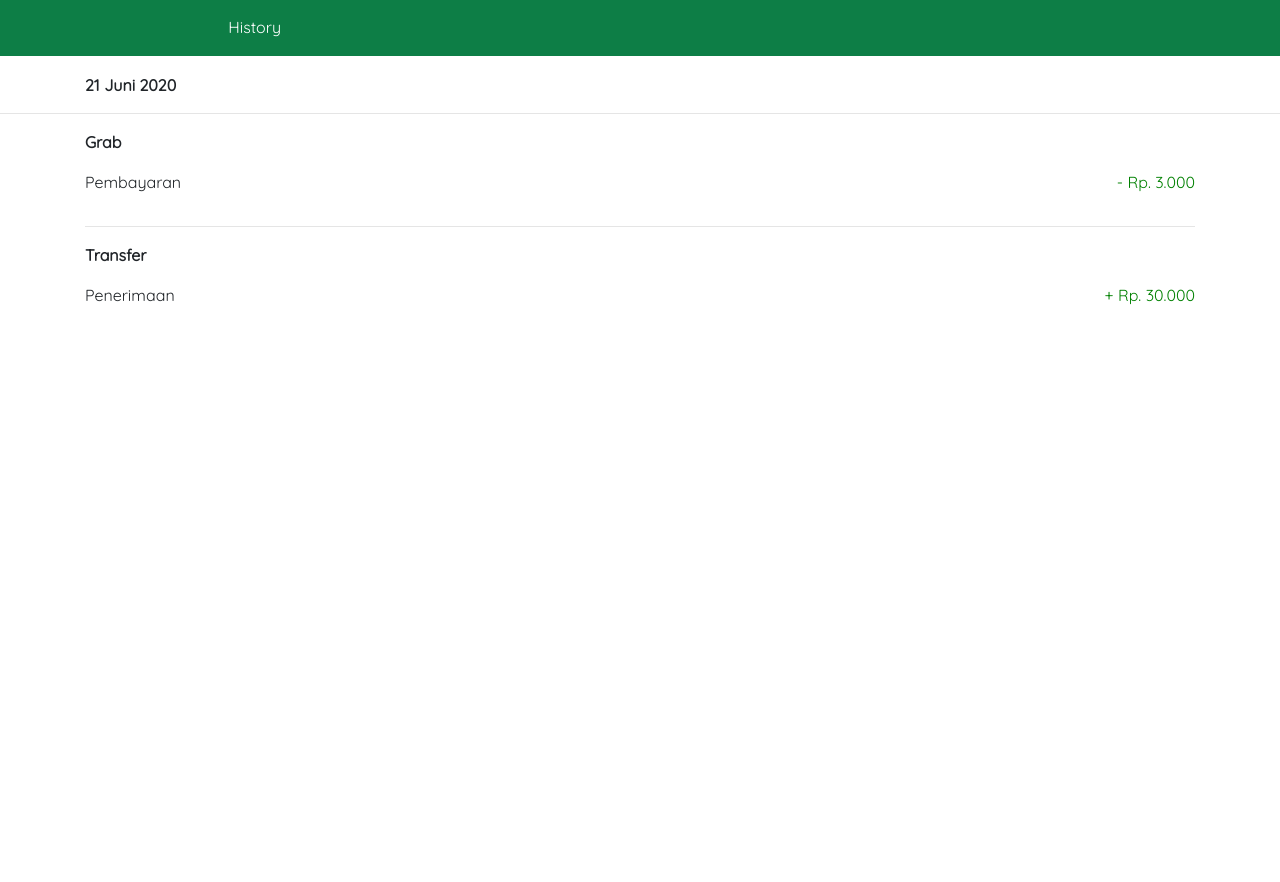
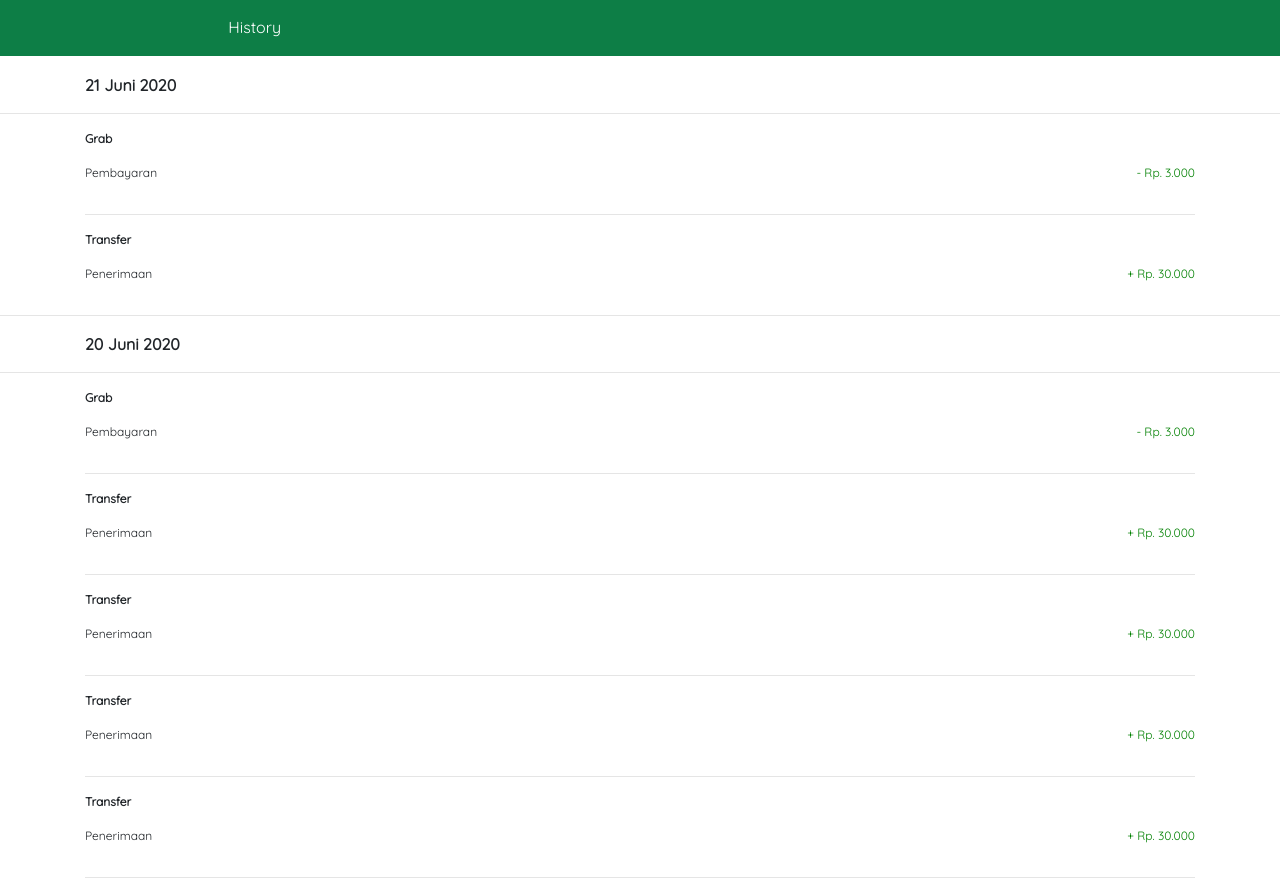
Before and after one commit to TyasAgungC/basmalah-customer, a plain HTML site: page history.html in a window 1280 px wide. Before the commit the page ends 800 px from the top, so only its background shows below. Drawn offline with nearby package versions, Linux system fonts and the light colour scheme; some icons are missing.

Commit message:
Update history.html

```diff
--- a/history.html
+++ b/history.html
@@ -22,6 +22,7 @@
 			font-family: Quicksand;
 			font-style: normal;
 			font-weight: 500;
+			font-size: 12px;
 		}
 
 		header {
@@ -70,6 +71,7 @@
 		<p><b>21 Juni 2020</b></p>
 	</div>
 	<hr>
+
 	<div class="container">
 		<p><b>Grab</b></p>
 		<div class="row">
@@ -82,9 +84,60 @@
 	<div class="container">
 		<p><b>Transfer</b></p>
 		<div class="row">
-			<div class="col-lg-6 col-6"><p>Penerimaan</p></div>
-			<div class="col-lg-6 col-6 font-rupiah"><p>+ Rp. 30.000</p></div>
+			<div class="col-lg-8 col-8"><p>Penerimaan</p></div>
+			<div class="col-lg-4 col-4 font-rupiah"><p>+ Rp. 30.000</p></div>
 		</div>
+	</div>
+	<hr>
+
+	<div class="container date-label">
+		<p><b>20 Juni 2020</b></p>
+	</div>
+	<hr>
+
+	<div class="container">
+		<p><b>Grab</b></p>
+		<div class="row">
+			<div class="col-lg-6 col-6"><p>Pembayaran</p></div>
+			<div class="col-lg-6 col-6 font-rupiah"><p>- Rp. 3.000</p></div>
+		</div>
+		<hr>
+	</div>
+
+	<div class="container">
+		<p><b>Transfer</b></p>
+		<div class="row">
+			<div class="col-lg-8 col-8"><p>Penerimaan</p></div>
+			<div class="col-lg-4 col-4 font-rupiah"><p>+ Rp. 30.000</p></div>
+		</div>
+		<hr>
+	</div>
+
+	<div class="container">
+		<p><b>Transfer</b></p>
+		<div class="row">
+			<div class="col-lg-8 col-8"><p>Penerimaan</p></div>
+			<div class="col-lg-4 col-4 font-rupiah"><p>+ Rp. 30.000</p></div>
+		</div>
+		<hr>
+	</div>
+
+	<div class="container">
+		<p><b>Transfer</b></p>
+		<div class="row">
+			<div class="col-lg-8 col-8"><p>Penerimaan</p></div>
+			<div class="col-lg-4 col-4 font-rupiah"><p>+ Rp. 30.000</p></div>
+		</div>
+		<hr>
+	</div>
+
+	<div class="container">
+		<p><b>Transfer</b></p>
+		<div class="row">
+			<div class="col-lg-8 col-8"><p>Penerimaan</p></div>
+			<div class="col-lg-4 col-4 font-rupiah"><p>+ Rp. 30.000</p></div>
+		</div>
+		<hr>
 	</div>
 </body>
 </html>
```
